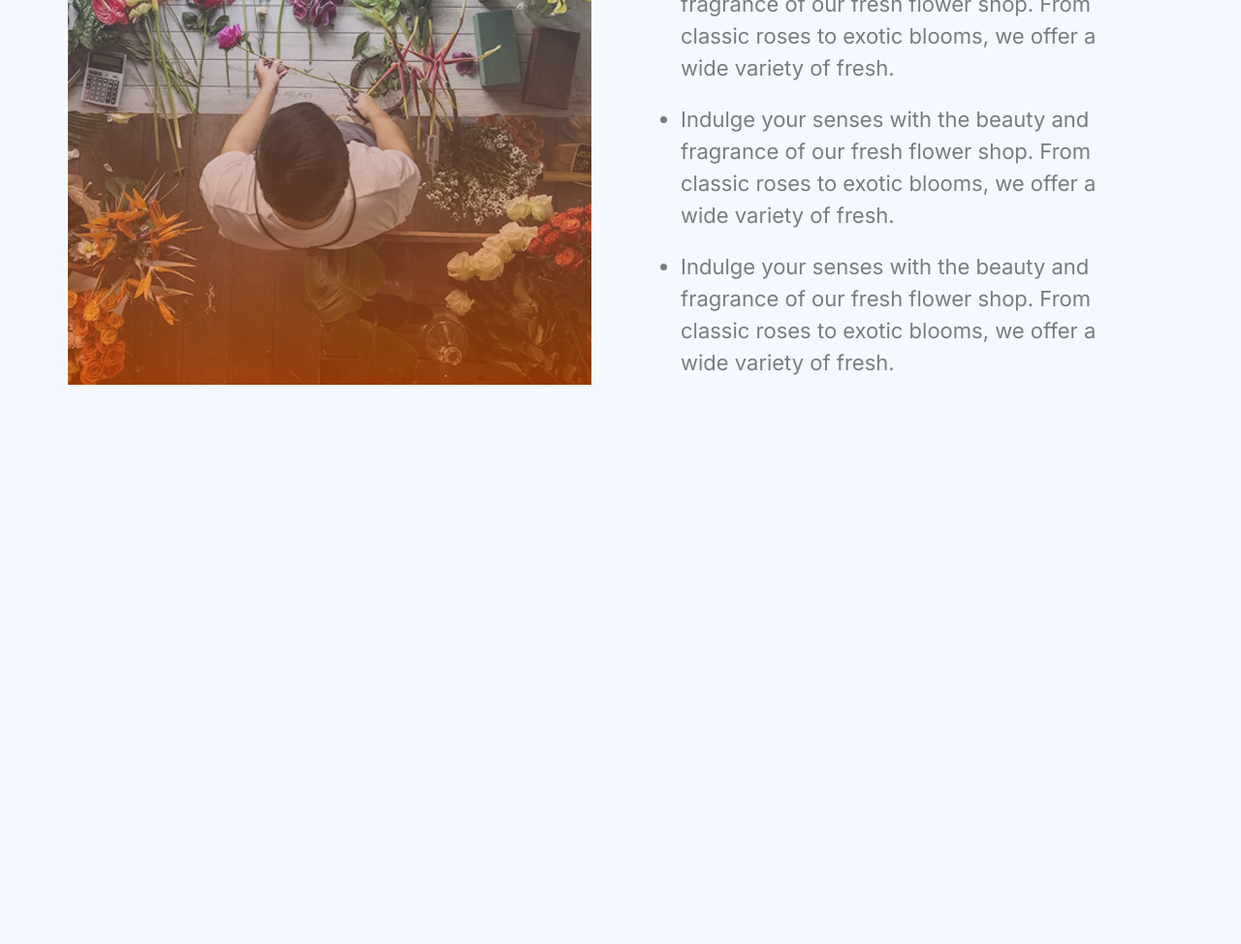
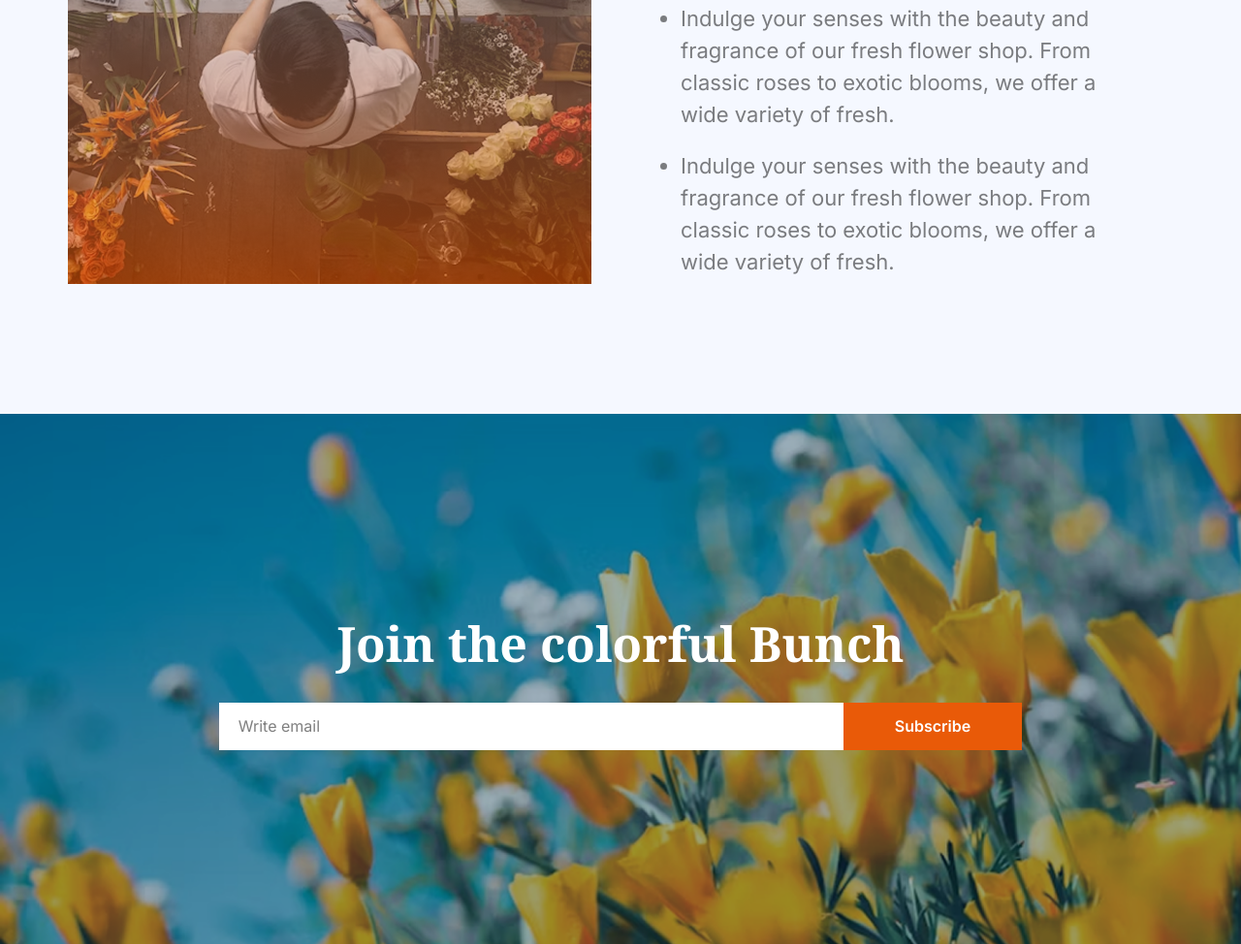
Before and after one commit to MD-ELIUS/ph-assignment-02, a plain HTML site: page index.html in a window 1280 px wide. Shown: the part 2459-3433 px from the top of the page at 97% size. Before the commit the page ends 2870 px from the top, so only its background shows below. Drawn offline with nearby package versions, Linux system fonts and the light colour scheme.

Commit message:
join section added

```diff
--- a/index.html
+++ b/index.html
@@ -119,7 +119,7 @@
      </section>
 
      <!-- Lover Section -->
-      <section class="lover-section">
+      <section class="lover-section mb-[120px]">
         <div class="lover-container container grid grid-cols-2 gap-[60px] items-center">
             <div class="left-column">
                 <div class="lover-img relative">
@@ -139,5 +139,15 @@
         </div>
       </section>
 
+     <!-- Join Section -->
+      <section class="join-section bg-cover py-[200px] text-center">
+        <h2 class="join-title noto-serif-normal font-bold text-[50px] text-[#FFFFFF] mb-[23px]">Join the colorful Bunch</h2>
+        <form action="" class="join-form flex justify-center">
+            <input class="placeholder:text-[16px] placeholder-[rgba(0, 0, 0, 0.5)]   py-3 px-5 bg-[#FFFFFF] w-[644px]" type="email" name="" id="" placeholder="Write email">
+            <input class="text-[#FFFFFF] bg-[#E95A08] px-[53px] py-[12.3px]  font-semibold text-[16px] " type="submit" value="Subscribe">
+        </form>
+      </section>
+
+
 </body>
 </html>
--- a/style.css
+++ b/style.css
@@ -36,12 +36,9 @@ body {
     color: #111111;
 }
 
-.plant-btn {
+.btn-color {
     background-color: #E95A08;
-    padding: 26px 50px;
     color: #FFFFFF;
-    font-weight: 600;
-    font-size: 16px;
 }
 
 .inter-normal {
@@ -59,3 +56,8 @@ body {
  header ul li a:hover {
     color:#252432;
 }
+
+
+.join-section {
+    background-image: url('images/news-letter-bg.png');
+}
```
